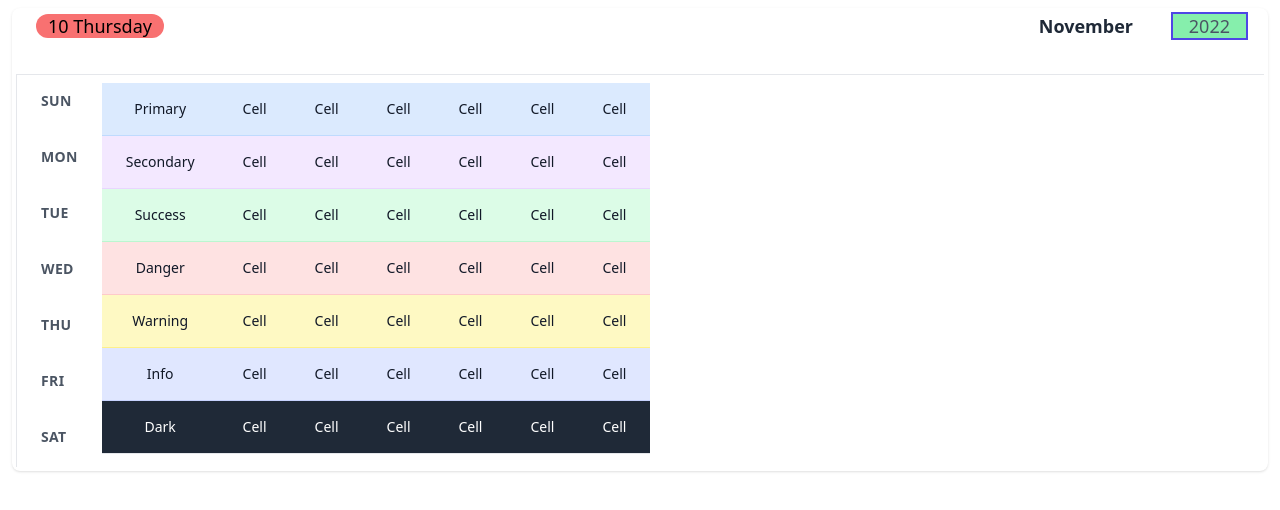
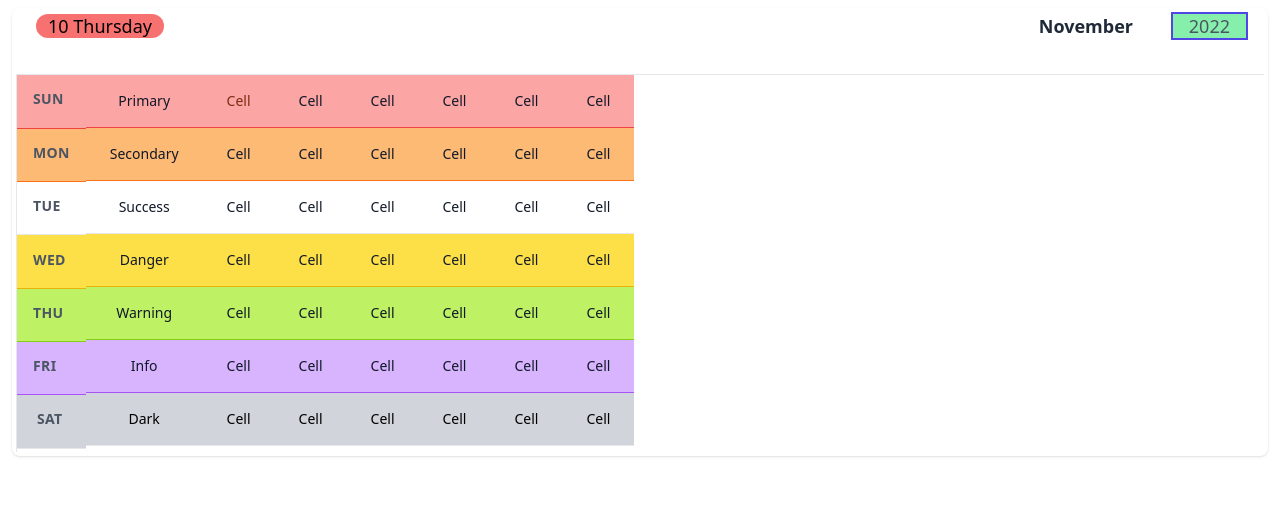
Before and after one commit to bcapd7363q/LAVA-touch-ped, a Vue app: page / in a window 1280 px wide. Shown: the top 510 px of the page. Built offline with nearby package versions, Linux system fonts and the light colour scheme.

Commit message:
attached color plate to callender

```diff
--- a/src/components/months.vue
+++ b/src/components/months.vue
@@ -155,25 +155,25 @@ export default {
         <div class="flex flex-wrap border-t border-l">
           <div class="flex justify-center">
             <div class="bg-white">
-                <div class="text-sm text-gray-900 font-medium px-6 py-4 whitespace-nowrap">
+                <div class="border-b bg-red-300 border-red-500 font-medium px-4 py-[20.8%] whitespace-nowrap">
                   <div class="text-gray-600 text-sm uppercase tracking-wide font-bold text-left mb-1">Sun</div>
                 </div>
-                <div class="font-medium px-6 py-4">
-                  <div class="text-gray-600 text-sm uppercase tracking-wide font-bold text-left mb-1">Mon</div>
+                <div class="border-b bg-orange-300 border-orange-500 font-medium px-4 py-[20.4%] whitespace-nowrap">
+                  <div class="text-gray-600  text-sm uppercase tracking-wide font-bold text-left mb-1">Mon</div>
                 </div>
-                <div class="font-medium px-6 py-4">
+                <div class="border-b bg-amber-gray-300 border-amber-gray-500 font-medium px-4 py-[20.8%] whitespace-nowrap">
                   <div class="text-gray-600 text-sm uppercase tracking-wide font-bold text-left mb-1">Tue</div>
                 </div>
-                <div class="font-medium px-6 py-4">
+                <div class="border-b bg-yellow-300 border-yellow-500 font-medium px-4 py-[20.8%] whitespace-nowrap">
                   <div class="text-gray-600 text-sm uppercase tracking-wide font-bold text-left mb-1">Wed</div>
                 </div>
-                <div class="font-medium px-6 py-4">
+                <div class="border-b bg-lime-300 border-lime-500 font-medium px-4 py-[20.8%] whitespace-nowrap">
                   <div class="text-gray-600 text-sm uppercase tracking-wide font-bold text-left mb-1">Thu</div>
                 </div>
-                <div class="font-medium px-6 py-4">
+                <div class="border-b bg-purple-300 border-purple-500 font-medium px-4 py-[20.1%] whitespace-nowrap">
                   <div class="text-gray-600 text-sm uppercase tracking-wide font-bold text-left mb-1">Fri</div>
                 </div>
-                <div class="font-medium px-6 py-4">
+                <div class="border-b bg-gray-300 boder-gray-500 font-medium px-5 py-[20.7%] whitespace-nowrap">
                   <div class="text-gray-600 text-sm uppercase tracking-wide font-bold text-left mb-1">Sat</div>
                 </div>
               <!-- <p class="text-gray-700 text-base mb-4">
@@ -189,15 +189,15 @@ export default {
           <div>
             <div class="flex flex-col">
               <div class="overflow-x-auto sm:-mx-6 lg:-mx-8">
-                <div class="py-2 inline-block min-w-full sm:px-6 lg:px-8">
+                <div class=" inline-block min-w-full sm:px-7 lg:px-8">
                   <div class="overflow-hidden">
                     <table class="min-w-full text-center">
                       <tbody>
-                        <tr class="border-b bg-blue-100 border-blue-200">
+                        <tr class="border-b bg-red-300 border-red-500">
                           <td class="text-sm text-gray-900 font-medium px-6 py-4 whitespace-nowrap">
                             Primary
                           </td>
-                          <td class="text-sm text-gray-900 font-light px-6 py-4 whitespace-nowrap">
+                          <td class="text-sm text-orange-900 font-light px-6 py-4 whitespace-nowrap">
                             Cell
                           </td>
                           <td class="text-sm text-gray-900 font-light px-6 py-4 whitespace-nowrap">
@@ -216,7 +216,7 @@ export default {
                             Cell
                           </td>
                         </tr>
-                        <tr class="border-b bg-purple-100 border-purple-200">
+                        <tr class="border-b bg-orange-300 border-orange-500">
                           <td class="text-sm text-gray-900 font-medium px-6 py-4 whitespace-nowrap">
                             Secondary
                           </td>
@@ -239,7 +239,7 @@ export default {
                             Cell
                           </td>
                         </tr>
-                        <tr class="border-b bg-green-100 border-green-200">
+                        <tr class="border-b bg-amber-gray-300 border-amber-gray-500">
                           <td class="text-sm text-gray-900 font-medium px-6 py-4 whitespace-nowrap">
                             Success
                           </td>
@@ -262,7 +262,7 @@ export default {
                             Cell
                           </td>
                         </tr>
-                        <tr class="border-b bg-red-100 border-red-200">
+                        <tr class="border-b bg-yellow-300 border-yellow-500">
                           <td class="text-sm text-gray-900 font-medium px-6 py-4 whitespace-nowrap">
                             Danger
                           </td>
@@ -285,7 +285,7 @@ export default {
                             Cell
                           </td>
                         </tr>
-                        <tr class="border-b bg-yellow-100 border-yellow-200">
+                        <tr class="border-b bg-lime-300 border-lime-500">
                           <td class="text-sm text-gray-900 font-medium px-6 py-4 whitespace-nowrap">
                             Warning
                           </td>
@@ -308,7 +308,7 @@ export default {
                             Cell
                           </td>
                         </tr>
-                        <tr class="border-b bg-indigo-100 border-indigo-200">
+                        <tr class="border-b bg-purple-300 border-purple-500">
                           <td class="text-sm text-gray-900 font-medium px-6 py-4 whitespace-nowrap">
                             Info
                           </td>
@@ -331,26 +331,26 @@ export default {
                             Cell
                           </td>
                         </tr>
-                        <tr class="border-b bg-gray-800 boder-gray-900">
-                          <td class="text-sm text-white font-medium px-6 py-4 whitespace-nowrap">
+                        <tr class="border-b bg-gray-300 boder-gray-500">
+                          <td class="text-sm text-dark font-medium px-6 py-4 whitespace-nowrap">
                             Dark
                           </td>
-                          <td class="text-sm text-white font-light px-6 py-4 whitespace-nowrap">
+                          <td class="text-sm text-dark font-light px-6 py-4 whitespace-nowrap">
                             Cell
                           </td>
-                          <td class="text-sm text-white font-light px-6 py-4 whitespace-nowrap">
+                          <td class="text-sm text-dark font-light px-6 py-4 whitespace-nowrap">
                             Cell
                           </td>
-                          <td class="text-sm text-white font-light px-6 py-4 whitespace-nowrap">
+                          <td class="text-sm text-dark font-light px-6 py-4 whitespace-nowrap">
                             Cell
                           </td>
-                          <td class="text-sm text-white font-light px-6 py-4 whitespace-nowrap">
+                          <td class="text-sm text-dark font-light px-6 py-4 whitespace-nowrap">
                             Cell
                           </td>
-                          <td class="text-sm text-white font-light px-6 py-4 whitespace-nowrap">
+                          <td class="text-sm text-dark font-light px-6 py-4 whitespace-nowrap">
                             Cell
                           </td>
-                          <td class="text-sm text-white font-light px-6 py-4 whitespace-nowrap">
+                          <td class="text-sm text-dark font-light px-6 py-4 whitespace-nowrap">
                             Cell
                           </td>
                         </tr>
```
